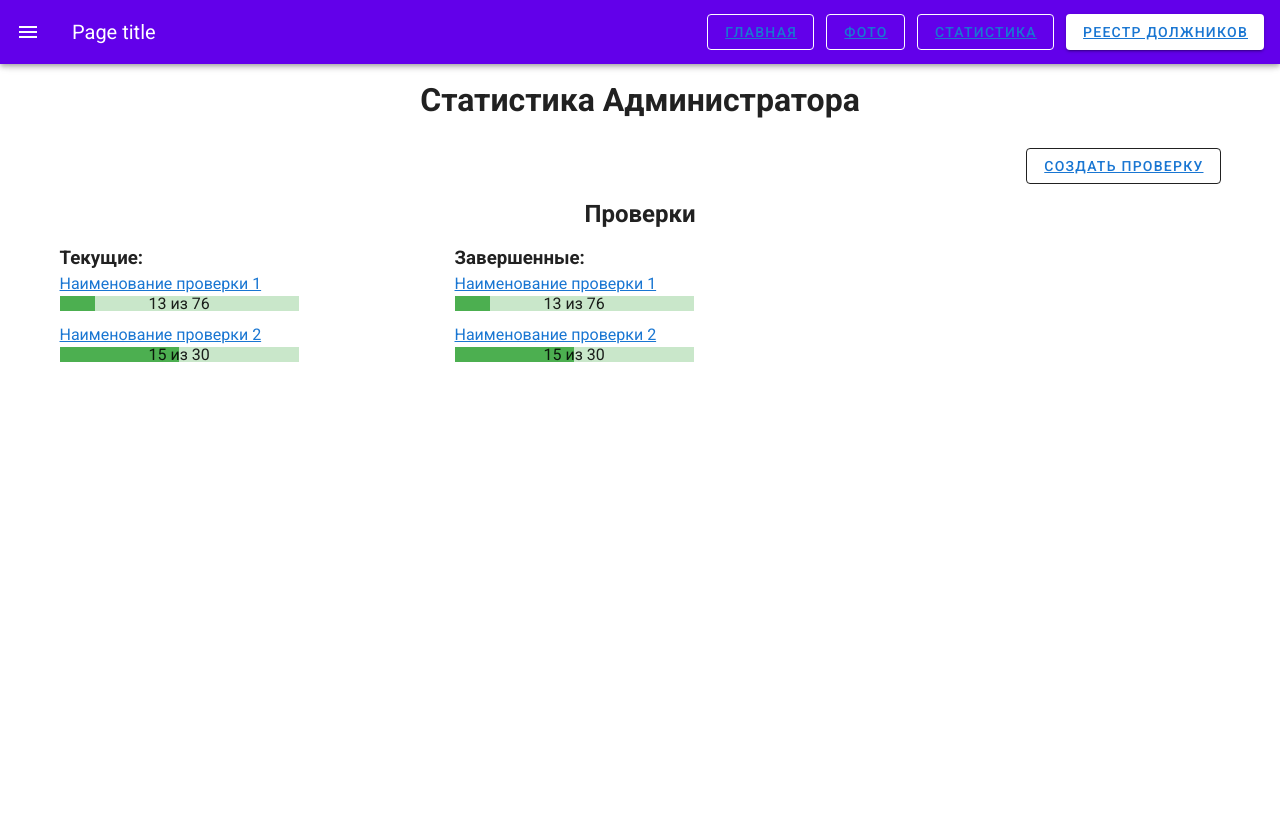
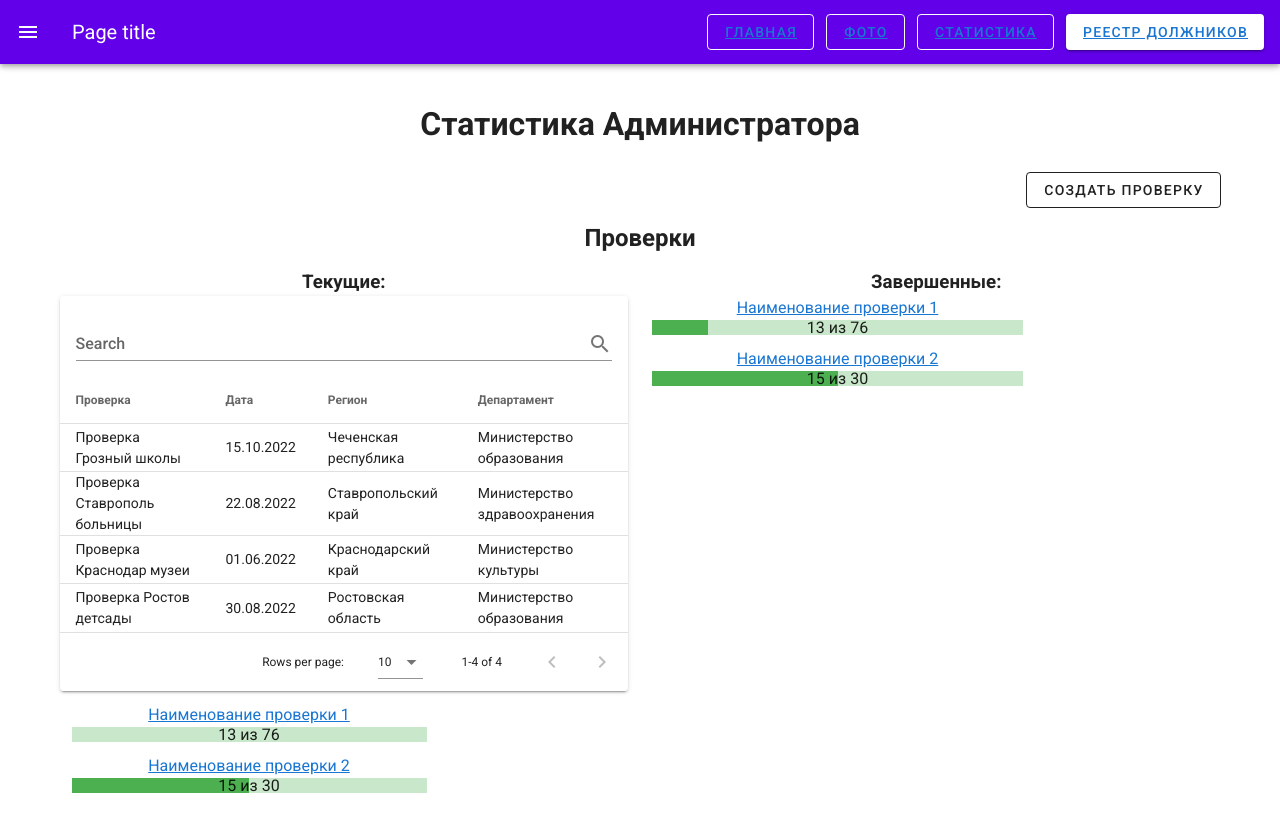
Before and after one commit to Maks1842/crm_front, a Vue app: page /statistics in a window 1280 px wide. Before the commit the page ends 800 px from the top, so only its background shows below. Built offline with nearby package versions, Linux system fonts and the light colour scheme.

Commit message:
Настроил диалог создания проверки

```diff
--- a/src/components/photo/PhotoForm.vue
+++ b/src/components/photo/PhotoForm.vue
@@ -16,13 +16,16 @@ export default {
   }),
   methods: {
     addPhoto() {
+      //FileReader() нужен для обработки фотографии получаемой через url: reader.result
       const reader = new FileReader()
       reader.onload = () => {
+
         let photo = {
           id: Date.now(),
           title: this.title,
           url: reader.result
         }
+        //Передаю значение из функции addPhoto() дальше. В данном случае в родительский компонент, в массив 'photos'
         this.$emit('addPhoto', photo)
       }
       reader.readAsDataURL(this.img)
--- /dev/null
+++ b/src/components/statistics/CheckingCreate.vue
@@ -0,0 +1,162 @@
+<template>
+  <v-container>
+
+    <v-dialog
+        v-model="checkingDialog"
+        persistent
+        max-width="800"
+    >
+      <v-card class="pa-4">
+        <v-row justify="center">
+          <v-card-title> Создать проверку</v-card-title>
+        </v-row>
+
+        <v-form
+            ref="form"
+            v-model="valid"
+            lazy-validation
+        >
+          <v-text-field
+              v-model="nameChecking"
+              :rules="nameRules"
+              label="Добавить наименование проверки"
+              required
+              class="px-2"
+          ></v-text-field>
+
+          <v-text-field
+              :value="dateChecking"
+              label="Выбрать дату проверки"
+              dense
+              readonly
+              class="px-2 pt-2"
+              required
+              @click="dateDialog = true"
+              :rules="[v => !!v || 'Дата не указана']"
+          />
+          <v-dialog v-model="dateDialog" width="300">
+            <v-card>
+              <div class="d-flex flex-column pa-3">
+              <v-date-picker v-model="dateChecking"></v-date-picker>
+
+              <v-row class="py-2" align="center" justify="center">
+                <v-btn
+                    color="primary"
+                    width="100"
+                    @click="dateDialog = false">
+                  Ok
+                </v-btn>
+              </v-row>
+              </div>
+            </v-card>
+          </v-dialog>
+
+          <v-select
+              v-model="regions"
+              :items="itemsReg"
+              :rules="[v => !!v || 'Регион не указан']"
+              label="Выбрать регион проверки"
+              required
+              class="px-2"
+          ></v-select>
+
+          <v-select
+              v-model="departments"
+              :items="itemsDep"
+              :rules="[v => !!v || 'Департамент не указан']"
+              label="Выбрать департамент/министерство проверки"
+              required
+              class="px-2"
+
+          ></v-select>
+
+          <v-row justify="center" class="py-2">
+            <v-btn
+                @click="addChecking"
+                class="ml-6 button">
+              Сохранить
+            </v-btn>
+            <v-btn
+                @click="checkingDialog = false"
+                class="ml-6 button">
+              Закрыть
+            </v-btn>
+          </v-row>
+
+        </v-form>
+      </v-card>
+    </v-dialog>
+  </v-container>
+</template>
+
+<script>
+
+export default {
+  props: {
+    value: Boolean
+  },
+  computed: {
+    checkingDialog: {
+      get() {
+        return this.value
+      },
+
+      set(value) {
+        this.$emit('input', value)
+      }
+    }
+  },
+  data: () => ({
+    valid: true,
+    dateDialog: false,
+    // dateChecking: (new Date(Date.now() - (new Date()).getTimezoneOffset() * 60000)).toISOString().substr(0, 10),
+    dateChecking: '',
+    nameChecking: '',
+    regions: null,
+    departments: null,
+    nameRules: [
+      v => !!v || 'Наименование проверки не указано',
+      v => (v && v.length <= 50) || 'Количество символов в наименовании не должно превышать 50 символов',
+    ],
+    select: null,
+    itemsReg: [
+      'Ставропольский край',
+      'Краснодарский край',
+      'Чеченская республика',
+      'Ростовская область',
+    ],
+    itemsDep: [
+      'Министерство здравоохранения',
+      'Министерство культуры',
+      'Министерство образования',
+    ],
+  }),
+  methods: {
+    validate() {
+      this.$refs.form.validate()
+    },
+    addChecking() {
+      console.log("Проверка 1")
+      let checking = {
+        nameCheck: this.nameChecking,
+        dateCheck: this.dateChecking,
+        regionCheck: this.regions,
+        departmentCheck: this.departments,
+        // progresCheck: '',
+        // actions: "",
+      }
+      console.log("Проверка 2")
+      this.$emit('addChecking', checking)
+    },
+  },
+}
+</script>
+
+<style scoped>
+.button {
+  color: blue;
+
+
+}
+
+</style>
--- a/src/pages/PhotosPage.vue
+++ b/src/pages/PhotosPage.vue
@@ -1,6 +1,6 @@
 <template>
   <v-container>
-    <PhotoForm v-if="photos.length < 11" @addPhoto="addPhoto"/>
+    <PhotoForm v-if="photos.length < 15" @addPhoto="addPhoto"/>
     <div v-else>Вы не можете добавить больше фотографий</div>
 <!--    <PhotoForm v-show="dialogVisible" @addPhoto="addPhoto"/>-->
     <v-row>
--- a/src/pages/statistics/StatisicsPage.vue
+++ b/src/pages/statistics/StatisicsPage.vue
@@ -1,5 +1,7 @@
 <template>
   <v-container>
+    <CheckingCreate v-model="dialog" @addChecking="addChecking"/>
+
 
     <v-row>
       <v-col class="text-center">
@@ -9,15 +11,15 @@
       </v-col>
     </v-row>
 
+
     <v-row>
       <v-col class="text-right">
-      <v-btn
-          outlined
-      >
-        <router-link to="/organisations">Создать проверку</router-link>
+        <v-btn outlined @click="dialog=true">
+          Создать проверку
         </v-btn>
       </v-col>
     </v-row>
+
 
     <v-col class="text-center">
       <h2>
@@ -26,28 +28,70 @@
     </v-col>
 
     <v-row>
-      <v-col md="4">
+      <v-col md="6" class="text-center">
         <h3>
           Текущие:
         </h3>
-        <v-row>
+        <v-card>
+          <v-card-title>
+            <v-text-field
+                v-model="search"
+                append-icon="mdi-magnify"
+                label="Search"
+                single-line
+                hide-details
+            ></v-text-field>
+          </v-card-title>
+          <v-data-table
+              :headers="headers"
+              :items="listChecking"
+              :search="search"
+          >
+            <template v-slot:item.progresCheck="{ item }">
+              <v-progress-linear class="mb-3"
+                                 item.v-model="valueProg"
+                                 height="15"
+                                 color="green">13 из 76
+              </v-progress-linear>
+            </template>
+
+            <template v-slot:item.actions="{ item }">
+              <v-icon
+                  small
+                  class="mr-2"
+                  @click="editItem(item)"
+              >
+                mdi-pencil
+              </v-icon>
+              <v-icon
+                  small
+                  @click="deleteItem(item)"
+              >
+                mdi-delete
+              </v-icon>
+            </template>
+
+          </v-data-table>
+        </v-card>
+
+
         <v-col
             md="8">
           <router-link to="/organisations">Наименование проверки 1</router-link>
           <v-progress-linear class="mb-3"
-                value="15"
                              height="15"
-                color="green">13 из 76</v-progress-linear>
+                             color="green">13 из 76
+          </v-progress-linear>
           <router-link to="">Наименование проверки 2</router-link>
           <v-progress-linear class="mb-3"
                              value="50"
                              height="15"
-                color="green">15 из 30</v-progress-linear>
+                             color="green">15 из 30
+          </v-progress-linear>
         </v-col>
-        </v-row>
 
       </v-col>
-      <v-col md="4">
+      <v-col md="6" class="text-center">
         <h3>
           Завершенные:
         </h3>
@@ -58,29 +102,100 @@
             <v-progress-linear class="mb-3"
                                value="15"
                                height="15"
-                color="green">13 из 76</v-progress-linear>
+                               color="green">13 из 76
+            </v-progress-linear>
             <router-link to="">Наименование проверки 2</router-link>
             <v-progress-linear class="mb-3"
                                value="50"
                                height="15"
-                color="green">15 из 30</v-progress-linear>
+                               color="green">15 из 30
+            </v-progress-linear>
           </v-col>
         </v-row>
       </v-col>
     </v-row>
 
 
-
-
-
-
-
   </v-container>
 </template>
 
 <script>
+import CheckingCreate from "@/components/statistics/CheckingCreate";
+
 export default {
-  name: "StatisicsPage"
+  name: "StatisicsPage",
+  components: {CheckingCreate},
+  data: () => ({
+    dialog: false,
+    search: '',
+    headers: [
+      {
+        text: 'Проверка',
+        value: 'nameCheck',
+        // align: 'start' | 'center' | 'end',
+        align: 'start',
+        sortable: true,
+        filterable: true,
+        // groupable: boolean,
+        // divider: boolean,
+        // class: string | string[],
+        // cellClass: string | string[],
+        width: 150,
+        // filter: (value: any, search: string, item: any) => boolean,
+        // sort: (a: any, b: any) => number
+      },
+      {text: 'Дата', value: 'dateCheck', width: 50,},
+      {text: 'Регион', value: 'regionCheck', width: 150,},
+      {text: 'Департамент', value: 'departmentCheck', width: 150,},
+      {text: 'Прогресс', value: 'progresCheck', width: 200,},
+      { text: 'Редактор', value: 'actions', sortable: false },
+    ],
+    listChecking: [
+      {
+        nameCheck: 'Проверка Грозный школы',
+        dateCheck: '15.10.2022',
+        regionCheck: 'Чеченская республика',
+        departmentCheck: 'Министерство образования',
+        valueProg: 50,
+        countQuest: "80",
+        countAnser: "13",
+      },
+      {
+        nameCheck: 'Проверка Ставрополь больницы',
+        dateCheck: '22.08.2022',
+        regionCheck: 'Ставропольский край',
+        departmentCheck: 'Министерство здравоохранения',
+        valueProg: 50,
+        countQuest: "76",
+        countAnser: "25",
+      },
+      {
+        nameCheck: 'Проверка Краснодар музеи',
+        dateCheck: '01.06.2022',
+        regionCheck: 'Краснодарский край',
+        departmentCheck: 'Министерство культуры',
+        valueProg: 50,
+        countQuest: "55",
+        countAnser: "46",
+      },
+      {
+        nameCheck: 'Проверка Ростов детсады',
+        dateCheck: '30.08.2022',
+        regionCheck: 'Ростовская область',
+        departmentCheck: 'Министерство образования',
+        valueProg: 50,
+        countQuest: "80",
+        countAnser: "76",
+      },
+    ],
+
+  }),
+  methods: {
+    addChecking(checking) {
+      console.log("Проверка 3")
+      this.listChecking.push(checking)
+    }
+  }
 }
 </script>
 
```
Lines whose indentation alone changed are shown as unchanged.
